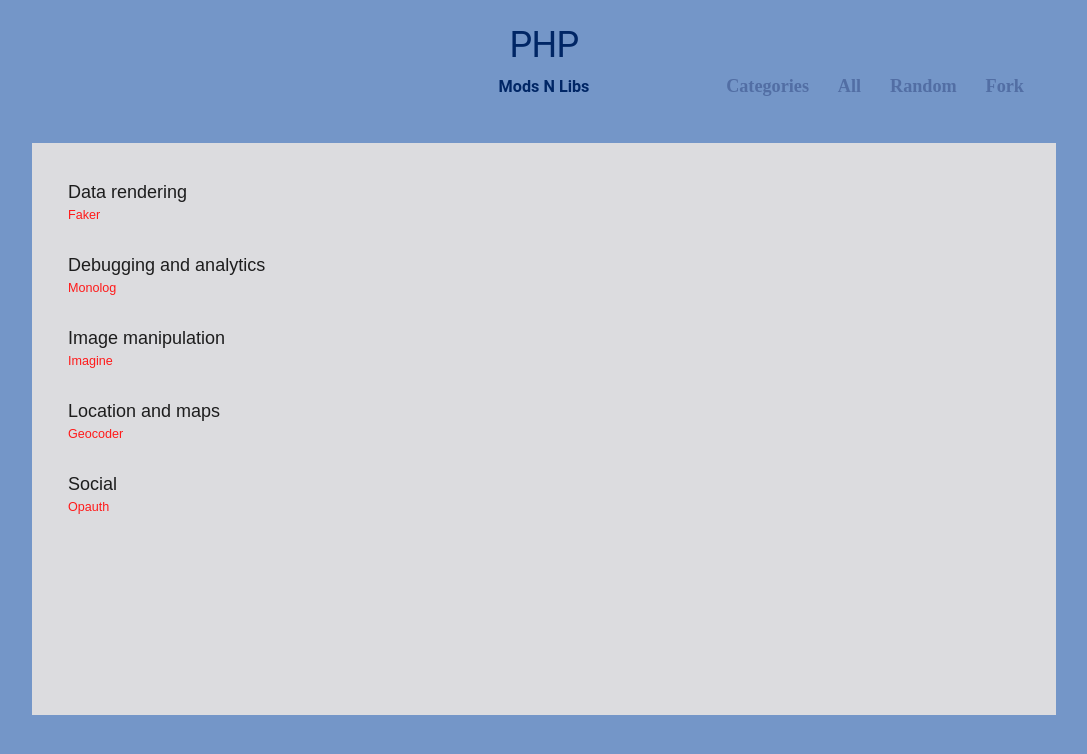
After one commit to Jujhar/PHP_Mods-N-Libs_Gallery_Vast, a Symfony app: template app/Resources/views/default/categories.html.twig in a window 1280 px wide. The commit adds this page. Shown: the top 754 px of the page, without its empty margins (96-1183 px from the left). Run offline with Twig, Linux system fonts and the light colour scheme; the template is opened without the code that fills it, so the values that code supplies are empty; some libraries are stand-ins or nearby versions.

Commit message:
added categories. updated styling. misc.

```diff
--- a/app/Resources/views/base.html.twig
+++ b/app/Resources/views/base.html.twig
@@ -23,7 +23,7 @@
 color: #526ea4;">
     <ul id="nav-items">
         <li>
-            <a href="#">Categories</a>
+            <a href="/categories">Categories</a>
         </li>
 
         <li><a href="/all">
--- /dev/null
+++ b/app/Resources/views/default/categories.html.twig
@@ -0,0 +1,30 @@
+{% extends 'base.html.twig' %}
+
+{% block body %}
+    <div id="wrapper">
+        <div id="container">
+            <div id="welcome">
+                Data rendering
+                &nbsp;&nbsp;<a href="item?name=Faker">Faker</a>
+                <br/>Debugging and analytics
+                &nbsp;&nbsp;<a href="item?name=Monolog">Monolog</a>
+                <br/>Image manipulation
+                &nbsp;&nbsp;<a href="item?name=Imagine">Imagine</a>
+                <br/>Location and maps
+                &nbsp;&nbsp;<a href="item?name=Geocoder">Geocoder</a>
+                <br/>Social
+                &nbsp;&nbsp;<a href="item?name=Opauth">Opauth</a>
+            </div>
+
+        </div>
+    </div>
+{% endblock %}
+
+{% block stylesheets %}
+    <style>
+        #welcome a {
+            font-size: 0.7em;
+            display: block;
+        }
+    </style>
+{% endblock %}
```
Also changed, not shown: app/Resources/views/items/imagine.html.twig (+16 -6 lines), src/AppBundle/Controller/DefaultController.php (+12 -4 lines), web/imagine/ellipse.png.
